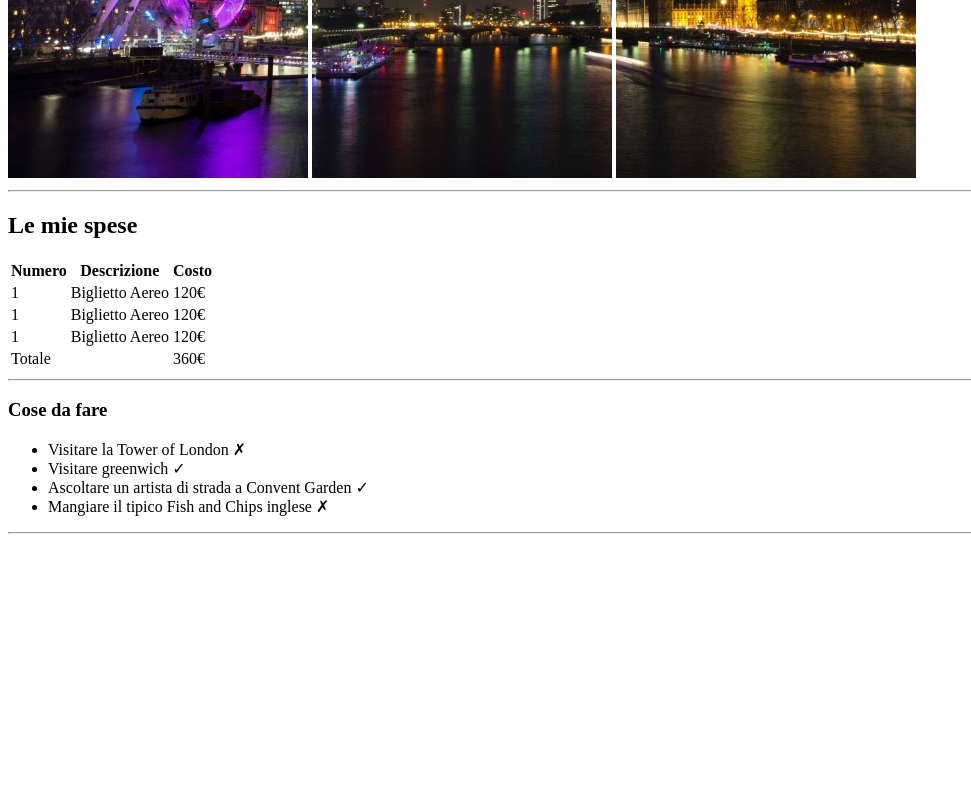
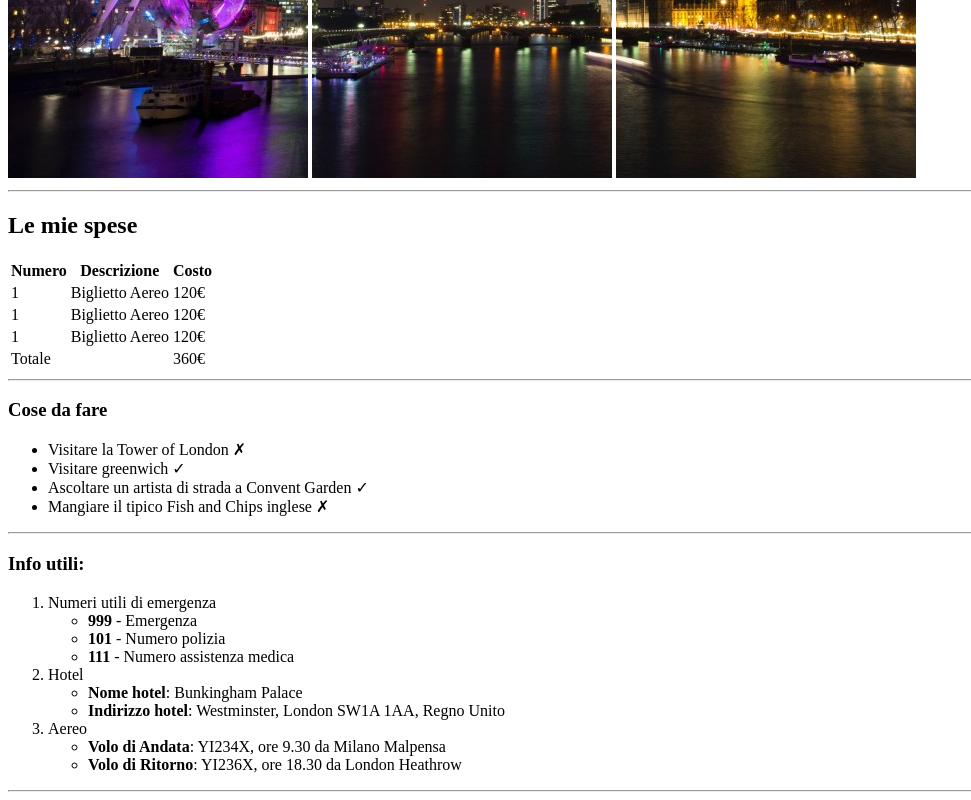
Before and after one commit to Giuliopanza/html-london-trip, a plain HTML site: page index.html in a window 1280 px wide. Shown: the part 502-1302 px from the top of the page, without its empty margins (0-971 px from the left). Before the commit the page ends 1044 px from the top, so only its background shows below. Drawn offline with Linux system fonts and the light colour scheme.

Commit message:
Creation third section

```diff
--- a/index.html
+++ b/index.html
@@ -55,6 +55,31 @@
          </ul>
          <hr>
        </section>
+       <section> <!--third section-->
+         <h3>Info utili:</h3>
+         <ol>
+             <li>Numeri utili di emergenza
+                 <ul type="circle">
+                     <li><strong>999</strong> - Emergenza</li>
+                     <li><strong>101</strong> - Numero polizia</li>
+                     <li><strong>111</strong> - Numero assistenza medica</li>
+                 </ul>
+             </li>
+             <li>Hotel
+                 <ul type="circle">
+                     <li><strong>Nome hotel</strong>: Bunkingham Palace</li>
+                     <li><strong>Indirizzo hotel</strong>: Westminster, London SW1A 1AA, Regno Unito</li>
+                 </ul>
+             </li>
+             <li>Aereo
+                 <ul type="circle">
+                     <li><strong>Volo di Andata</strong>: YI234X, ore 9.30 da Milano Malpensa</li>
+                     <li><strong>Volo di Ritorno</strong>: YI236X, ore 18.30 da London Heathrow</li>
+                 </ul>
+             </li>
+         </ol>
+         <hr>
+       </section>
     </main>
 </body>
 </html>
```
